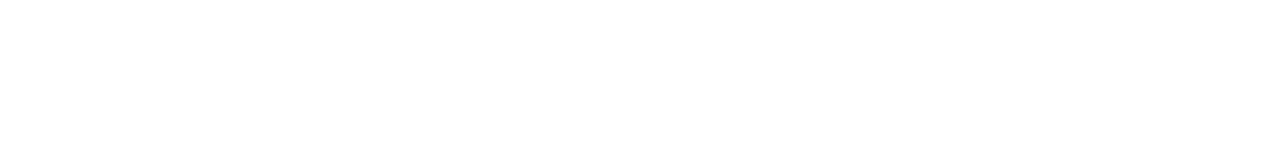
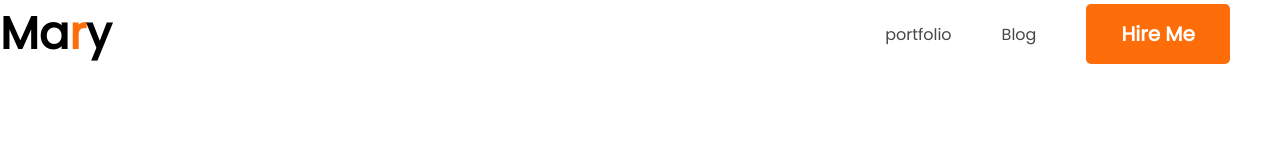
Before and after one commit to nirobutso140/practice_project1, a plain HTML site: page index.html in a window 1280 px wide. Drawn offline with Linux system fonts and the light colour scheme.

Commit message:
add navbar

```diff
--- a/index.html
+++ b/index.html
@@ -3,11 +3,19 @@
 <head>
     <meta charset="UTF-8">
     <meta name="viewport" content="width=device-width, initial-scale=1.0">
+    <link rel="stylesheet" href="style.css">
     <title>Bacca portfolio</title>
 </head>
 <body>
     <header>
-
+       <nav>
+          <h3 class="nav_title">Ma<span class="text_primary">r</span>y</h3>
+          <ul>
+            <li><a href="">portfolio</a></li>
+            <li><a href="">Blog</a></li>
+            <li><button class="btn_primary">Hire Me</button></li>
+          </ul>
+       </nav>
     </header>
     <main>
 
--- a/style.css
+++ b/style.css
@@ -0,0 +1,42 @@
+@import url('https://fonts.googleapis.com/css2?family=Dancing+Script&family=Open+Sans:wght@400;700;800&family=Poppins&family=Roboto+Mono&display=swap');
+*{
+    font-family: 'Open Sans', sans-serif;
+    font-family: 'Poppins', sans-serif;
+    margin: 0%;
+    padding: 0%;
+    box-sizing: border-box;
+}
+.text_primary{
+    color: #FD6E0A;
+}
+.btn_primary{
+    background-color: #FD6E0A;
+    border-radius: 5px;
+    border: 0;
+    color: white;
+    font-size: 20px;
+    font-weight: 700;
+    padding: 15px 35px;
+}
+
+nav{
+    display: flex;
+    justify-content: space-between;
+    align-items: center;
+}
+.nav_title{
+    font-size: 45px;
+    font-weight: 800;
+}
+nav > ul{
+    display: flex;
+    align-items: center;
+}
+nav  li{
+    list-style: none;
+    margin-right: 50px;
+}
+nav  a{
+    text-decoration: none;
+    color: #474747;
+}
```
